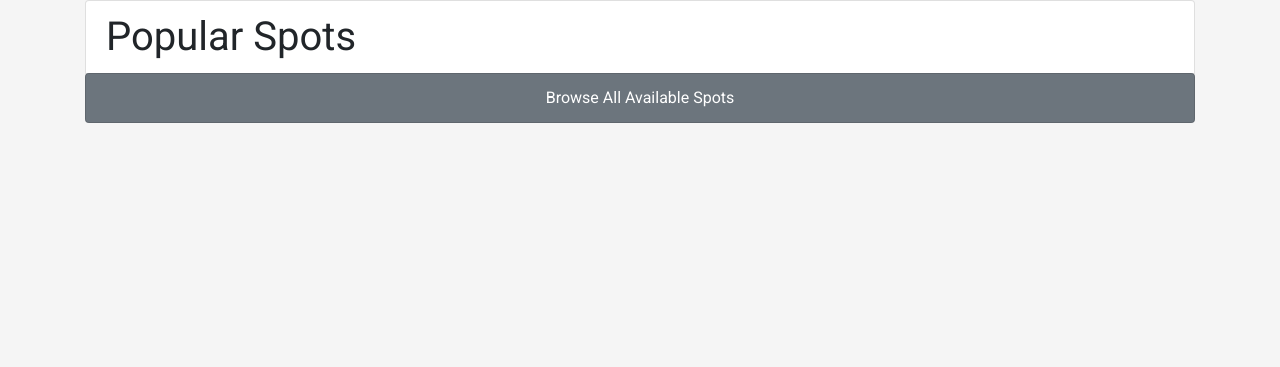
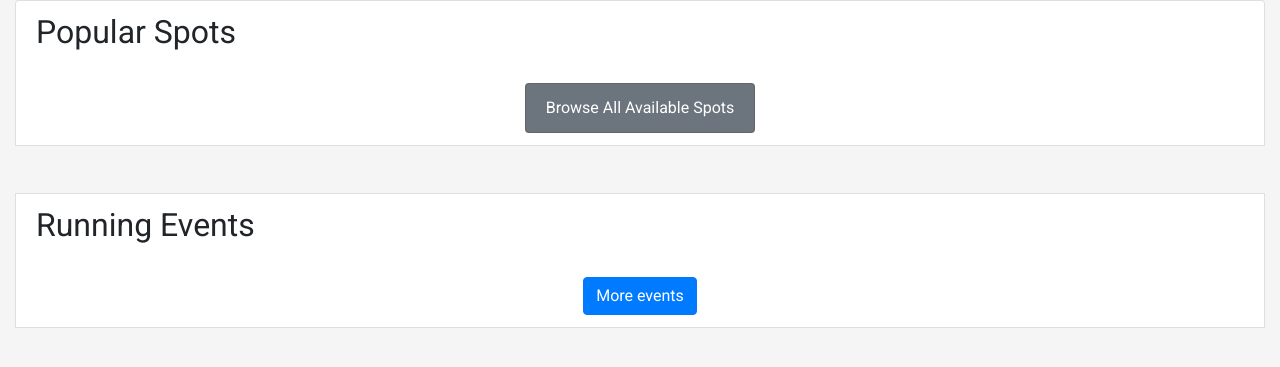
Before and after one commit to rafiulgits/vromon, a Django app: page / in a window 1280 px wide. Shown: the part 58-425 px from the top of the page. Run offline with Django 3.2, Linux system fonts and the light colour scheme; data that the repository does not hold is empty; parts of the project's set-up code (start-up, migrations or seed data) failed here and were passed over; some libraries are stand-ins or nearby versions.

Commit message:
building...

```diff
--- a/home/views/index.py
+++ b/home/views/index.py
@@ -1,10 +1,14 @@
 from django.shortcuts import render, redirect
 
-from home.models import Spot
+from home.models import Spot, Event
 
 
 def view(request):
 	context = {}
 	spots = Spot.objects.all()[:6]
+	events = Event.objects.all()[:6]
+
 	context['spots'] = spots
+	context['events'] = events
+
 	return render(request, 'home/index.html', context)
--- a/templates/base.html
+++ b/templates/base.html
@@ -10,7 +10,8 @@
 	<link href="https://fonts.googleapis.com/css?family=Roboto:400,700" rel="stylesheet">
 
 	<link rel="stylesheet" href="https://maxcdn.bootstrapcdn.com/bootstrap/4.0.0/css/bootstrap.min.css" integrity="sha384-Gn5384xqQ1aoWXA+058RXPxPg6fy4IWvTNh0E263XmFcJlSAwiGgFAW/dAiS6JXm" crossorigin="anonymous">
-	<link rel="stylesheet" href="https://cdnjs.cloudflare.com/ajax/libs/font-awesome/4.7.0/css/font-awesome.min.css">
+
+	<link rel="stylesheet" href="https://use.fontawesome.com/releases/v5.8.1/css/all.css" integrity="sha384-50oBUHEmvpQ+1lW4y57PTFmhCaXp0ML5d60M1M7uH2+nqUivzIebhndOJK28anvf" crossorigin="anonymous">
 
 	<link rel="stylesheet" type="text/css" href="{% static 'css/base.css' %}">
 
--- a/templates/home/index.html
+++ b/templates/home/index.html
@@ -4,13 +4,13 @@
 {% block extra_head %}
 	<title>Vromon</title>
   	<link rel="stylesheet" type="text/css" href="{% static 'css/generic/image-card.css' %}">
-    <link rel="stylesheet" type="text/css" href="{% static 'css/home/main.css' %}">
+    <link rel="stylesheet" type="text/css" href="{% static 'css/generic/event-card.css' %}">
 {% endblock %}
 
 
 {% block content %}
-	<div class="container fluid">
-        <h1 class="list-group-item">Popular Spots</h1>
+	<div class="container-fluid list-group-item">
+        <h2>Popular Spots</h2>
         <div class="row">
             {% for item in spots %}
                 <div class="col-md-6 grid-item">
@@ -25,11 +25,38 @@
                 </div>
             {% endfor %}
         </div>
-        <a href="/explore/" class="list-group-item btn bg-secondary text-white">
-            Browse All Available Spots
-        </a>
-        <br><br><br>
+        <br>
+        <div class="d-flex justify-content-center">
+            <a href="/explore/" class="list-group-item btn bg-secondary text-white">
+                Browse All Available Spots
+            </a>
+        </div>
     </div>
+    <br><br>
+    <div class="container-fluid list-group-item">
+        <h2>Running Events</h2>
+        <div class="row">
+            {% for item in events %}
+                <div class="col-md-4 ">
+                    <div class="card">
+                        <div class="card-image-wrapper">
+                            <img class="card-img-top" src="https://nijhoom.com/wp-content/uploads/2018/06/jaflong-zero-point-600-o.jpg" alt="Jaflong">
+                        </div>
+                        <div class="card-body">
+                            <h4 class="card-title text-white">{{item.title}}</h4>
+                            <div class="card-text"><i class="fas fa-map-marker-alt"></i> Location</div>
+                            <a href="/event/{{item.uid}}/" class="btn btn-info">Event Details</a>
+                        </div>
+                    </div>
+                </div>
+            {% endfor %}
+        </div>
+        <br>
+        <div class="d-flex justify-content-center">
+            <a href="/event/all/" class="btn btn-primary">More events</a>
+        </div>
+    </div>
+    <br><br>
 {% endblock %}
 
 
```
Also changed, not shown: static/css/generic/event-card.css (added, +67 -0 lines).
